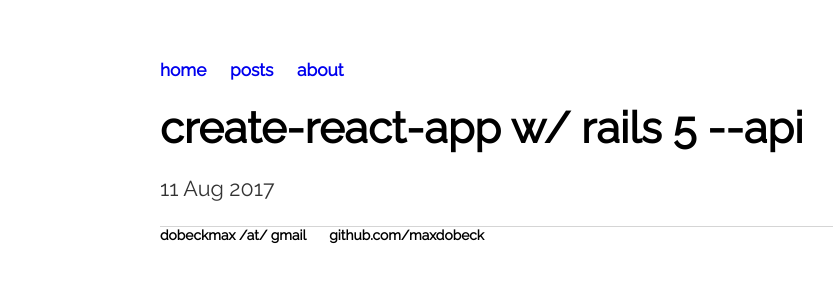
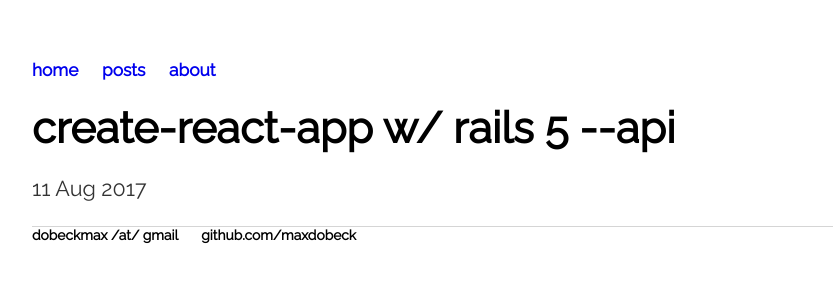
Before and after one commit to maxdobeck/maxdobeck.github.io, a Jekyll site: the page built from _posts/2017-08-11-create-react-app-w-rails-api.md, in a window 1280 px wide. Shown: the top 300 px of the page, without its empty margins (96-929 px from the left). Built offline with Jekyll 4.4.1, drawn with Linux system fonts in a browser that asks for light colours.

Commit message:
changed width to be wider.

```diff
--- a/css/main.css
+++ b/css/main.css
@@ -24,7 +24,7 @@
 }
 body {
     margin: 60px auto;
-    width: 60%;
+    width: 80%;
     font-size: .9em;
     font-family: 'Raleway', 'Arial', 'Sans-Serif';
 }
@@ -102,7 +102,6 @@
 }
 .post {
     font-size: 12px;
-    width: 90%;
     font-family: 'arial','serif';
     margin-top: 0em;
 }
```
